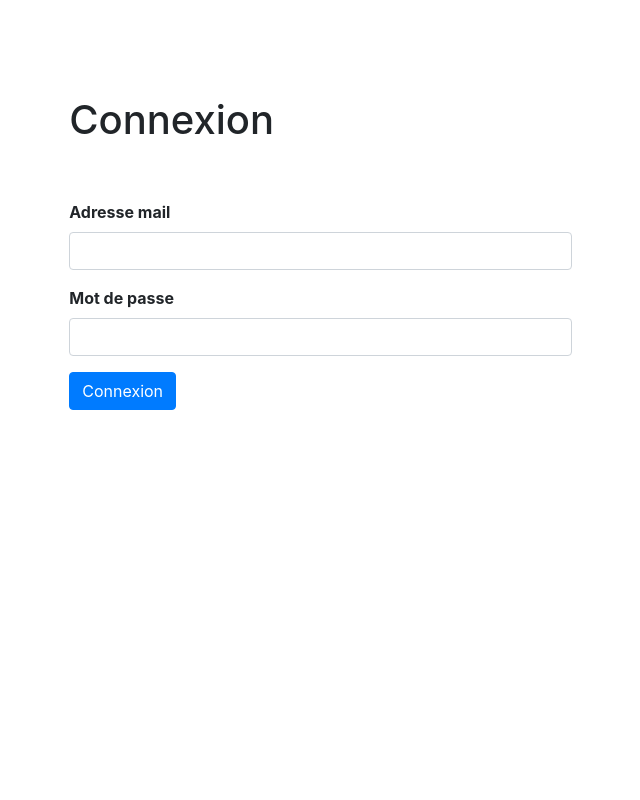
After one commit to Speksss/Projet-Flux-De-Populations, a Spring Boot app: page /connexion in a window 1280 px wide. The commit adds this page. Shown: the whole page, without its empty margins (312-952 px from the left). Run offline with Spring Boot 4, Linux system fonts and the light colour scheme; some libraries are stand-ins or nearby versions.

Commit message:
Ajout login, get user et session

```diff
--- /dev/null
+++ b/src/main/java/com/front/controller/LoginController.java
@@ -0,0 +1,53 @@
+package com.front.controller;
+
+import com.front.Main;
+import com.front.entity.User;
+import org.slf4j.Logger;
+import org.slf4j.LoggerFactory;
+import org.springframework.context.annotation.Scope;
+import org.springframework.http.MediaType;
+import org.springframework.stereotype.Controller;
+import org.springframework.ui.Model;
+import org.springframework.web.bind.annotation.GetMapping;
+import org.springframework.web.bind.annotation.RequestMapping;
+import org.springframework.web.bind.annotation.RequestMethod;
+import org.springframework.web.bind.annotation.RequestParam;
+import org.springframework.web.client.RestTemplate;
+
+import javax.servlet.http.HttpServletRequest;
+
+@Controller
+public class LoginController {
+
+    private static final Logger log = LoggerFactory.getLogger(Main.class);
+
+    @GetMapping("/connexion")
+    public String login(Model model) {
+
+        model.addAttribute("User", new User());
+        return "login";
+    }
+
+    @RequestMapping(value = "/connexion", method = RequestMethod.POST)
+    @Scope("session")
+    public String connexion(@RequestParam("email") String email, @RequestParam("password") String password, Model model, HttpServletRequest request){
+
+
+        final String uri = "http://localhost:8080/login?email="+ email + "&password=" + password;
+
+        RestTemplate restTemplate = new RestTemplate();
+        User result = restTemplate.getForObject(uri, User.class);
+
+        if(result != null){
+
+            // TODO Session User
+            request.getSession().setAttribute("user", email);
+            Object connected = request.getSession().getAttribute("user");
+            return "index";
+        }
+        else{
+            model.addAttribute("error", true);
+            return "login";
+        }
+    }
+}
--- /dev/null
+++ b/src/main/resources/application.properties
@@ -0,0 +1 @@
+server.port=8081
--- a/src/main/resources/static/css/main.css
+++ b/src/main/resources/static/css/main.css
@@ -1,5 +1,9 @@
 #logo {
     color: #fff;
+}
+
+.head-btn{
+    margin-left: 15px;
 }
 
 .link-menu {
@@ -33,7 +37,10 @@ html, body {
     height: 100%;
 }
 
+.row {
+    margin-right: 0px !important;
+}
+
 .sidebar {
     height: 100%;
 }
-/*# sourceMappingURL=main.css.map */
--- /dev/null
+++ b/src/main/resources/templates/login.html
@@ -0,0 +1,50 @@
+<!DOCTYPE html>
+<html xmlns:th="http://www.thymeleaf.org">
+<head>
+    <meta charset="UTF-8">
+    <meta name="viewport" content="width=device-width, initial-scale=1.0">
+    <meta name="viewport" content="width=device-width, minimum-scale=0.25"/>
+    <meta name="viewport" content="width=device-width, maximum-scale=5.0"/>
+    <meta http-equiv="X-UA-Compatible" content="ie=edge">
+    <title>Connexion</title>
+    <meta name="description" content="Connexion"/>
+    <link rel="icon" href="#" />
+    <link rel="stylesheet" th:href="@{css/main.css}">
+    <link rel="stylesheet" href="https://maxcdn.bootstrapcdn.com/bootstrap/4.3.1/css/bootstrap.min.css">
+    <link rel="stylesheet" href="https://use.fontawesome.com/releases/v5.3.1/css/all.css" integrity="sha384-mzrmE5qonljUremFsqc01SB46JvROS7bZs3IO2EmfFsd15uHvIt+Y8vEf7N7fWAU" crossorigin="anonymous">
+    <script src="https://ajax.googleapis.com/ajax/libs/jquery/3.3.1/jquery.min.js"></script>
+    <script src="https://cdnjs.cloudflare.com/ajax/libs/popper.js/1.14.0/umd/popper.min.js"></script>
+    <script src="https://maxcdn.bootstrapcdn.com/bootstrap/4.1.0/js/bootstrap.min.js"></script>
+</head>
+<body>
+
+<div class="container py-5">
+    <div th:if="${error}" class="alert alert-success" role="alert">
+        Une erreur s'est produite !
+    </div>
+    <div class="row d-flex justify-content-center">
+        <div class="col-6">
+            <ul class="list-group">
+                <form action="#" th:action="@{/connexion}" th:object="${User}" method="post">
+                    <div class="col-12">
+                        <div class="py-5">
+                            <h1>Connexion</h1>
+                        </div>
+                        <div class="form-group">
+                            <label for="email"><b>Adresse mail</b></label>
+                            <input type="text" th:field="*{email}" class="form-control" id="email"/>
+                        </div>
+                        <div class="form-group">
+                            <label for="password"><b>Mot de passe</b></label>
+                            <input type="password" th:field="*{password}" class="form-control" id="password"/>
+                        </div>
+                        <input class="btn btn-primary" type="submit" value="Connexion"/>
+                    </div>
+                </form>
+            </ul>
+        </div>
+    </div>
+</div>
+
+</body>
+</html>
--- /dev/null
+++ b/src/main/resources/templates/test.html
@@ -0,0 +1,4 @@
+<html xmlns:th="http://www.thymeleaf.org">
+<div th:fragment="content">
+    <p>Lorem ipsum, dolor sit amet consectetur adipisicing elit. Magni quas architecto ratione. Provident voluptatibus sit atque perspiciatis id, numquam, soluta tempore, rem illo nisi quam quas labore ea? Ipsam, molestias?</p>
+</div>
```
Also changed, not shown: src/main/java/com/front/Main.java (+18 -0 lines), src/main/java/com/front/controller/ApplicationController.java (+28 -2 lines), src/main/java/com/front/entity/User.java (added, +43 -0 lines), src/main/resources/templates/index.html (+27 -6 lines).
